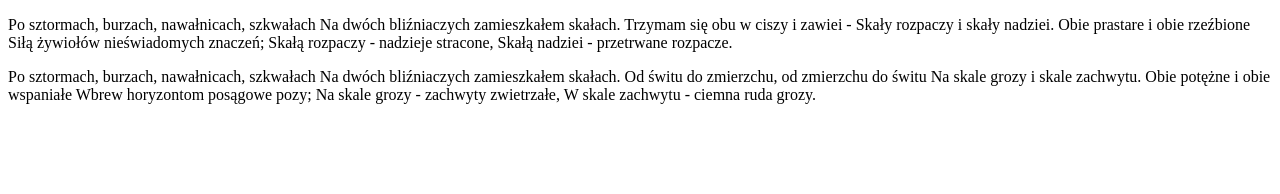
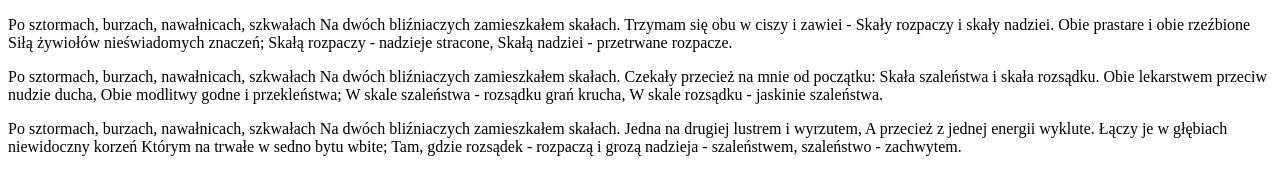
Before and after one commit to Zszywka/learning-git-3, a plain HTML site: page index.html in a window 1280 px wide. Drawn offline with nearby package versions, Linux system fonts and the light colour scheme; files that its build step writes are made by us from their sources.

Commit message:
Add the content of third and fourth paragraph in html

```diff
--- a/index.html
+++ b/index.html
@@ -23,16 +23,23 @@
     <p class="song">
       Po sztormach, burzach, nawałnicach, szkwałach
       Na dwóch bliźniaczych zamieszkałem skałach.
-      Od świtu do zmierzchu, od zmierzchu do świtu
-      Na skale grozy i skale zachwytu.
-      Obie potężne i obie wspaniałe
-      Wbrew horyzontom posągowe pozy;
-      Na skale grozy - zachwyty zwietrzałe,
-      W skale zachwytu - ciemna ruda grozy.
+      Czekały przecież na mnie od początku:
+      Skała szaleństwa i skała rozsądku.
+      Obie lekarstwem przeciw nudzie ducha,
+      Obie modlitwy godne i przekleństwa;
+      W skale szaleństwa - rozsądku grań krucha,
+      W skale rozsądku - jaskinie szaleństwa.
     </p>
-    <p class="song"></p>
-    <p class="song"></p>
-    <p class="song"></p>
+    <p class="song">
+      Po sztormach, burzach, nawałnicach, szkwałach
+      Na dwóch bliźniaczych zamieszkałem skałach.
+      Jedna na drugiej lustrem i wyrzutem,
+      A przecież z jednej energii wyklute.
+      Łączy je w głębiach niewidoczny korzeń
+      Którym na trwałe w sedno bytu wbite;
+      Tam, gdzie rozsądek - rozpaczą i grozą
+      nadzieja - szaleństwem, szaleństwo - zachwytem.
+    </p>
   </container>
 </body>
 </html>
```
